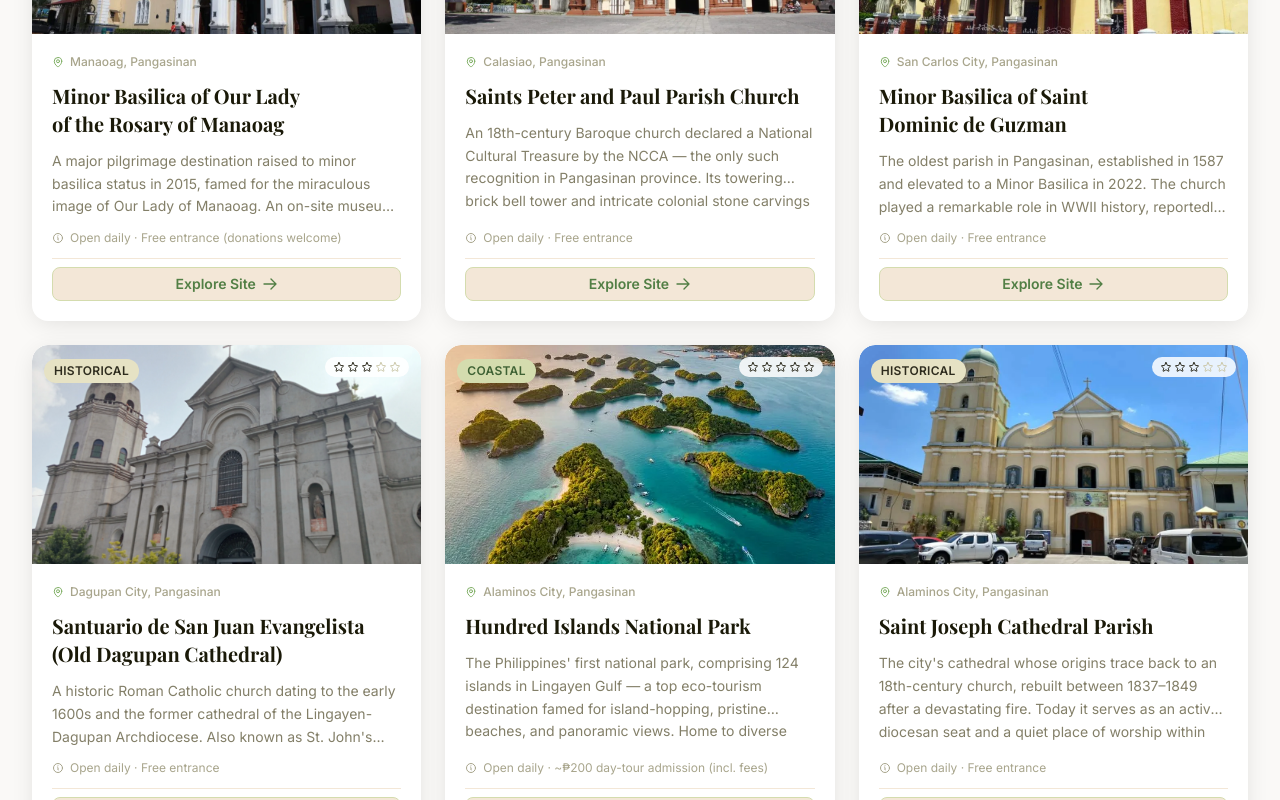
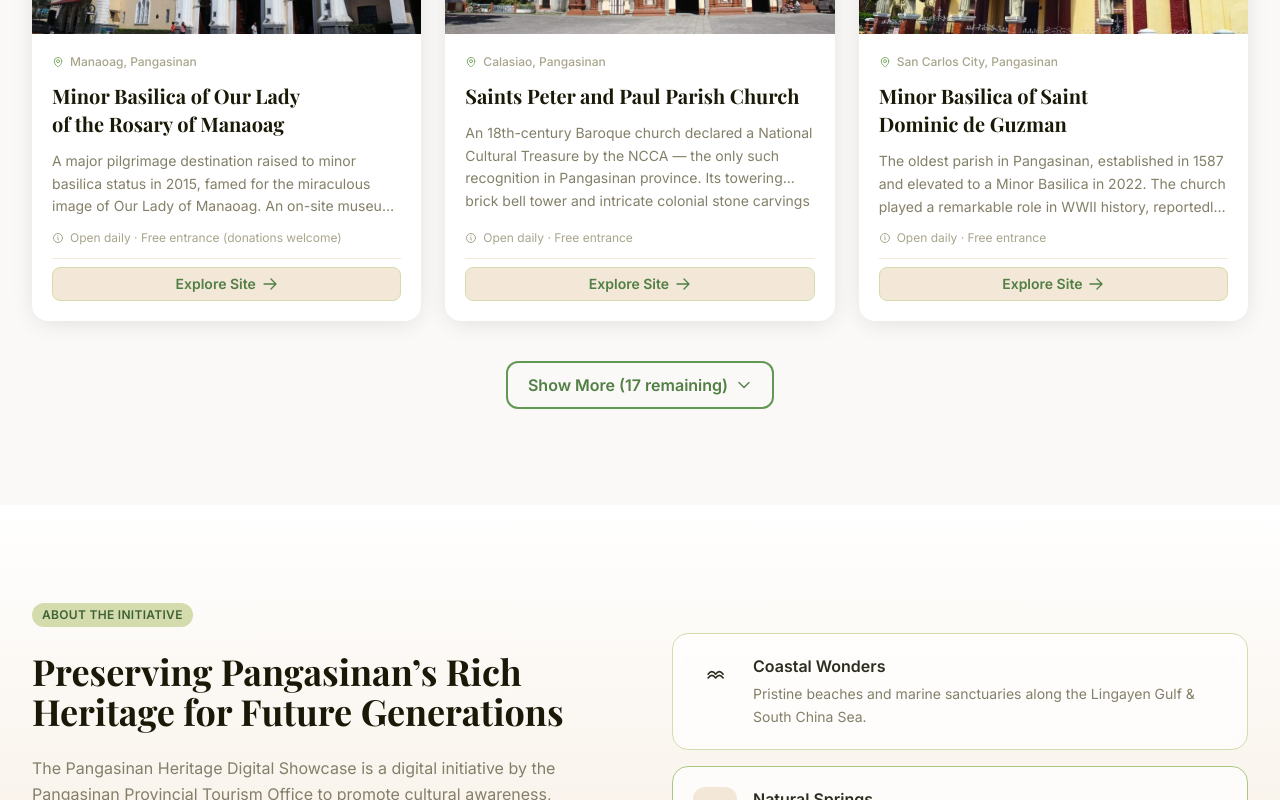
Before and after one commit to trishania/Pangasinan-Heritage-Digital-Showcase, a Next.js app in the folder source-code/: page /Pangasinan-Heritage-Digital-Showcase/ in a window 1280 px wide. Shown: the part 2000-2800 px from the top of the page. Built offline with nearby package versions, Linux system fonts and the light colour scheme.

Commit message:
updated performance and image display

```diff
--- a/source-code/app/layout.tsx
+++ b/source-code/app/layout.tsx
@@ -18,7 +18,7 @@ const playfair = Playfair_Display({
   display:  "swap",
   preload:  true,
   weight:   ["400", "600", "700"],
-  style:    ["normal", "italic"],
+  style:    ["normal"],
 });
 
 // ── SEO Metadata ───────────────────────────────────────────────────────────────
--- a/source-code/app/page.tsx
+++ b/source-code/app/page.tsx
@@ -1,58 +1,30 @@
-"use client";
-
-import React, { useState, useMemo } from "react";
-import { HeroSection }               from "@/components/sections/HeroSection";
-import { AboutSection }              from "@/components/sections/AboutSection";
-import { ContactSection }            from "@/components/sections/ContactSection";
-import { SearchForm }                from "@/components/molecules/SearchForm";
-import { HeritageGrid }              from "@/components/organisms/HeritageGrid";
-import { Heading, Body }             from "@/components/atoms/Typography";
-import { Icon }                      from "@/components/atoms/Icon";
-import { HERITAGE_SITES }            from "@/data/heritageSites";
-import type { HeritageCategory }     from "@/components/molecules/HeritageCard";
-
 /**
  * Homepage — root page for the Pangasinan Heritage Digital Showcase.
  *
  * Sections:
- *  1. HeroSection           — full-viewport hero with CTAs
- *  2. Heritage Sites section — SearchForm + HeritageGrid (filterable)
- *  3. AboutSection          — mission / highlights
- *  4. ContactSection        — visit / contact cards
+ *  1. HeroSection           — full-viewport hero with CTAs (Server Component)
+ *  2. Heritage Sites section — static header + InteractiveSites client island
+ *  3. AboutSection          — lazy-loaded below-fold (dynamic import)
+ *  4. ContactSection        — lazy-loaded below-fold (dynamic import)
  *
  * Performance:
- *  - "use client" only on this page for interactive filtering
- *  - All below-fold images lazy-loaded via HeritageCard[lazy=true]
- *  - Font preloaded via layout.tsx
+ *  - This page is a Server Component — zero client JS for the page shell
+ *  - InteractiveSites owns all search/filter/pagination state ("use client")
+ *  - AboutSection and ContactSection deferred via dynamic() — below the fold
  */
 
+import dynamic from "next/dynamic";
+import { HeroSection }      from "@/components/sections/HeroSection";
+import { InteractiveSites } from "@/components/organisms/InteractiveSites";
+import { Heading, Body }    from "@/components/atoms/Typography";
+import { Icon }             from "@/components/atoms/Icon";
+import { HERITAGE_SITES }   from "@/data/heritageSites";
+
+// Lazy-load below-fold sections — not visible on initial viewport
+const AboutSection   = dynamic(() => import("@/components/sections/AboutSection"),   { ssr: true });
+const ContactSection = dynamic(() => import("@/components/sections/ContactSection"), { ssr: true });
+
 export default function HomePage() {
-  const [query,    setQuery]    = useState("");
-  const [category, setCategory] = useState<HeritageCategory | "All">("All");
-
-  // Derived: filter sites by query AND category
-  const filteredSites = useMemo(() => {
-    const q = query.toLowerCase().trim();
-    return HERITAGE_SITES.filter((site) => {
-      const matchesQuery =
-        !q ||
-        site.name.toLowerCase().includes(q) ||
-        site.location.toLowerCase().includes(q) ||
-        site.description.toLowerCase().includes(q) ||
-        site.category.toLowerCase().includes(q);
-
-      const matchesCategory =
-        category === "All" || site.category === category;
-
-      return matchesQuery && matchesCategory;
-    });
-  }, [query, category]);
-
-  const handleReset = () => {
-    setQuery("");
-    setCategory("All");
-  };
-
   return (
     <>
       {/* 1. Hero */}
@@ -65,7 +37,7 @@ export default function HomePage() {
         className="section bg-neutral-50"
       >
         <div className="container-site space-y-8">
-          {/* Section header */}
+          {/* Section header — pure static HTML, no client JS */}
           <div className="text-center max-w-2xl mx-auto">
             <div className="inline-flex items-center gap-2 px-3 py-1.5 rounded-full bg-primary-50 border border-primary-100 mb-4">
               <Icon name="compass" size="sm" className="text-primary-600" />
@@ -77,34 +49,20 @@ export default function HomePage() {
               Pangasinan Heritage Sites
             </Heading>
             <Body size="base" muted>
-              Discover three of Pangasinan&rsquo;s most beloved destinations. Search or filter by
+              Discover Pangasinan&rsquo;s most beloved destinations. Search or filter by
               category to find your next adventure.
             </Body>
           </div>
 
-          {/* Search & filter */}
-          <div className="max-w-3xl mx-auto">
-            <SearchForm
-              query={query}
-              onQueryChange={setQuery}
-              selectedCategory={category}
-              onCategoryChange={setCategory}
-              resultCount={filteredSites.length}
-            />
-          </div>
-
-          {/* Heritage grid */}
-          <HeritageGrid
-            sites={filteredSites}
-            onReset={handleReset}
-          />
+          {/* Client island: search + filter + paginated grid */}
+          <InteractiveSites sites={HERITAGE_SITES} />
         </div>
       </section>
 
-      {/* 3. About */}
+      {/* 3. About — deferred below fold */}
       <AboutSection />
 
-      {/* 4. Contact */}
+      {/* 4. Contact — deferred below fold */}
       <ContactSection />
     </>
   );
--- a/source-code/components/organisms/HeaderNavigation.tsx
+++ b/source-code/components/organisms/HeaderNavigation.tsx
@@ -124,7 +124,7 @@ export const HeaderNavigation: React.FC = () => {
               {/* Logo mark */}
               <div className="w-10 h-10 rounded-xl overflow-hidden flex items-center justify-center shadow-sm group-hover:scale-105 transition-transform duration-200">
                 <LogoImage
-                  src="/logo/PHLOGO.png"
+                  src="/logo/PHLOGO.webp"
                   alt="Pangasinan Heritage Logo"
                   width={40}
                   height={40}
--- /dev/null
+++ b/source-code/components/organisms/InteractiveSites.tsx
@@ -0,0 +1,119 @@
+/**
+ * ORGANISM: InteractiveSites
+ * --------------------------
+ * Client island for search/filter/pagination over heritage sites.
+ * Isolated "use client" boundary so the parent page.tsx stays a Server Component.
+ *
+ * Pagination:
+ *   - Default view: first PAGE_SIZE sites for faster initial render & fewer images.
+ *   - While a search query or category filter is active, ALL matching sites show.
+ *   - "Show More" / "Show Less" button appears when there are more than PAGE_SIZE results.
+ */
+
+"use client";
+
+import React, { useState, useMemo } from "react";
+import { SearchForm }               from "@/components/molecules/SearchForm";
+import { HeritageGrid }             from "@/components/organisms/HeritageGrid";
+import { Button }                   from "@/components/atoms/Button";
+import { Icon }                     from "@/components/atoms/Icon";
+import type { HeritageSite }        from "@/components/molecules/HeritageCard";
+import type { HeritageCategory }    from "@/components/molecules/HeritageCard";
+
+const PAGE_SIZE = 6;
+
+interface InteractiveSitesProps {
+  sites: HeritageSite[];
+}
+
+export const InteractiveSites: React.FC<InteractiveSitesProps> = ({ sites }) => {
+  const [query,        setQuery]        = useState("");
+  const [category,     setCategory]     = useState<HeritageCategory | "All">("All");
+  const [visibleCount, setVisibleCount] = useState(PAGE_SIZE);
+
+  const isFiltering = query.trim().length > 0 || category !== "All";
+
+  // Filter sites by search query and category
+  const filteredSites = useMemo(() => {
+    const q = query.toLowerCase().trim();
+    return sites.filter((site) => {
+      const matchesQuery =
+        !q ||
+        site.name.toLowerCase().includes(q) ||
+        site.location.toLowerCase().includes(q) ||
+        site.description.toLowerCase().includes(q) ||
+        site.category.toLowerCase().includes(q);
+
+      const matchesCategory = category === "All" || site.category === category;
+
+      return matchesQuery && matchesCategory;
+    });
+  }, [query, category, sites]);
+
+  // While filtering, show all matches; otherwise respect pagination
+  const displayedSites = isFiltering ? filteredSites : filteredSites.slice(0, visibleCount);
+  const hasMore        = !isFiltering && filteredSites.length > visibleCount;
+  const canCollapse    = !isFiltering && visibleCount > PAGE_SIZE;
+
+  const handleReset = () => {
+    setQuery("");
+    setCategory("All");
+    setVisibleCount(PAGE_SIZE);
+  };
+
+  const handleQueryChange = (v: string) => {
+    setQuery(v);
+    setVisibleCount(PAGE_SIZE); // reset pagination on new search
+  };
+
+  const handleCategoryChange = (c: HeritageCategory | "All") => {
+    setCategory(c);
+    setVisibleCount(PAGE_SIZE);
+  };
+
+  return (
+    <div className="space-y-8">
+      {/* Search & filter */}
+      <div className="max-w-3xl mx-auto">
+        <SearchForm
+          query={query}
+          onQueryChange={handleQueryChange}
+          selectedCategory={category}
+          onCategoryChange={handleCategoryChange}
+          resultCount={filteredSites.length}
+        />
+      </div>
+
+      {/* Heritage grid */}
+      <HeritageGrid sites={displayedSites} onReset={handleReset} />
+
+      {/* Pagination controls — only show in default (non-filtered) view */}
+      {(hasMore || canCollapse) && (
+        <div className="flex justify-center pt-2">
+          {hasMore && (
+            <Button
+              variant="outline"
+              size="md"
+              iconRight={<Icon name="chevron-down" size="sm" />}
+              onClick={() => setVisibleCount((n) => n + PAGE_SIZE)}
+            >
+              Show More ({filteredSites.length - visibleCount} remaining)
+            </Button>
+          )}
+          {canCollapse && !hasMore && (
+            <Button
+              variant="ghost"
+              size="md"
+              iconRight={<Icon name="chevron-down" size="sm" className="rotate-180" />}
+              onClick={() => setVisibleCount(PAGE_SIZE)}
+            >
+              Show Less
+            </Button>
+          )}
+        </div>
+      )}
+    </div>
+  );
+};
+
+export default InteractiveSites;
--- a/source-code/next.config.mjs
+++ b/source-code/next.config.mjs
@@ -1,9 +1,10 @@
 /** @type {import('next').NextConfig} */
 const nextConfig = {
-  // Enable static export for JAMstack/Vercel/Netlify deployment
+  // Enable static export for GitHub Pages deployment
   output: "export",
   basePath: "/Pangasinan-Heritage-Digital-Showcase",
   assetPrefix: "/Pangasinan-Heritage-Digital-Showcase",
+  trailingSlash: true,
 
   // Optimize images (formats automatically handled for static export)
   images: {
@@ -21,7 +22,12 @@ const nextConfig = {
 
   // Experimental features for performance
   experimental: {
-    optimizePackageImports: ["react-icons"],
+    optimizePackageImports: ["react-icons", "next"],
+  },
+
+  // Expose base path to components that need it for raw <img> tags
+  env: {
+    NEXT_PUBLIC_BASE_PATH: "/Pangasinan-Heritage-Digital-Showcase",
   },
 
   // Production browser source maps disabled for smaller bundle
```
